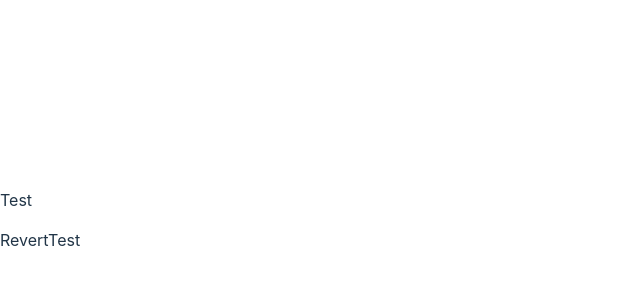
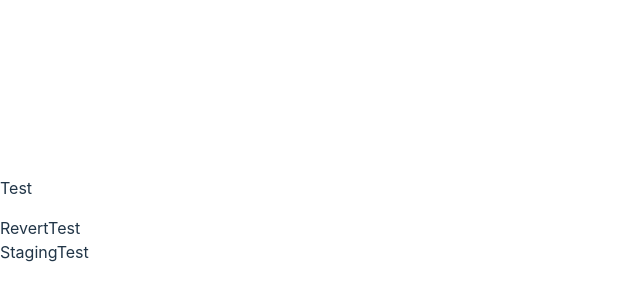
Before and after one commit to abdulazizdevv/git_command, a React (Vite) app: page / in a window 1280 px wide. Shown: the part 188-488 px from the top of the page, without its empty margins (0-640 px from the left). Built offline with nearby package versions, Linux system fonts and the light colour scheme.

Commit message:
add staging

```diff
--- a/src/App.tsx
+++ b/src/App.tsx
@@ -1,10 +1,12 @@
 import RevertTest from './components/RevertTest';
+import StagingTest from './components/StagingTest';
 
 function App() {
   return (
     <>
       <p>Test</p>
       <RevertTest />
+      <StagingTest />
     </>
   );
 }
--- /dev/null
+++ b/src/components/StagingTest.tsx
@@ -0,0 +1,5 @@
+const StagingTest = () => {
+  return <div>StagingTest</div>;
+};
+
+export default StagingTest;
```
